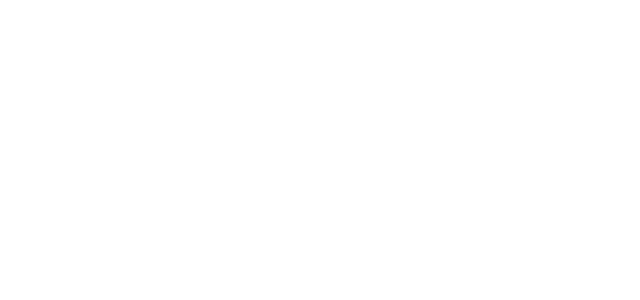
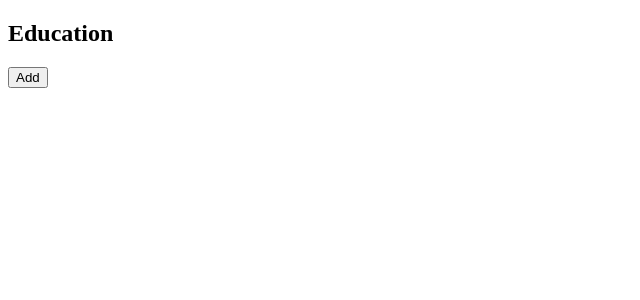
Before and after one commit to MarkR-Dev/cv-app, a React (Vite) app: page / in a window 1280 px wide. Shown: the top 300 px of the page, without its empty margins (0-640 px from the left). Built offline with nearby package versions, Linux system fonts and the light colour scheme; the HTML template or start-up script is replaced by a standard one.

Commit message:
feat: Add display and typing states

```diff
--- a/src/components/CurriculumVitae.jsx
+++ b/src/components/CurriculumVitae.jsx
@@ -1,27 +1,16 @@
+import { useState } from "react";
 import Personal from "./Personal";
 import Education from "./Education";
-import { useState } from "react";
 
 function CurriculumVitae() {
-  const [personal, setPersonal] = useState({
-    name: "",
-    email: "",
-    phone: "",
-    github: "",
-  });
+  const [personal, setPersonal] = useState({});
+  const [education, setEducation] = useState([]);
 
   return (
     <>
       {/* <Personal personal={personal} setPersonal={setPersonal} /> */}
 
-      <Education />
-
-      {/* <div>
-        <p>{personal.name}</p>
-        <p>{personal.email}</p>
-        <p>{personal.phone}</p>
-        <p>{personal.github}</p>
-      </div> */}
+      <Education education={education} setEducation={setEducation} />
     </>
   );
 }
--- a/src/components/Education.jsx
+++ b/src/components/Education.jsx
@@ -1,11 +1,74 @@
-function Education() {
-  return <></>;
-}
-
-export default Education;
-
 /*
 todo:
   bonus- svg of school?
   bonus- dropdown?
 */
+import { useState } from "react";
+
+function Education({ education, setEducation }) {
+  const [status, setStatus] = useState("display");
+  const [selectedId, setSelectedId] = useState(null);
+
+  const selectedEdu = education[selectedId];
+
+  // will have to alter id when removing?
+  function handleAddEntry() {
+    const newId = education.length;
+    const newEntry = {
+      name: "",
+      id: newId,
+    };
+    setStatus("typing");
+    setEducation([...education, newEntry]);
+    setSelectedId(newId);
+  }
+
+  function handleNameChange(e) {
+    const newArr = education.map((edu) => {
+      if (edu.id === selectedId) {
+        edu.name = e.target.value;
+      }
+      return edu;
+    });
+    setEducation(newArr);
+  }
+
+  return (
+    <>
+      <h2>Education</h2>
+
+      {status === "display" && (
+        <div>
+          {education.map((edu) => {
+            return (
+              //use idx?
+              <div key={edu.name}>
+                <h3>{edu.name}</h3>
+                <button>Edit</button>
+                <button>Remove</button>
+              </div>
+            );
+          })}
+          <button onClick={handleAddEntry}>Add</button>
+        </div>
+      )}
+
+      {status === "typing" && (
+        <form action="#" id="education">
+          <label htmlFor="school-name">
+            School/University Name:
+            <input
+              id="school-name"
+              name="school-name"
+              type="text"
+              value={selectedEdu.name}
+              onChange={handleNameChange}
+            />
+          </label>
+        </form>
+      )}
+    </>
+  );
+}
+
+export default Education;
```
